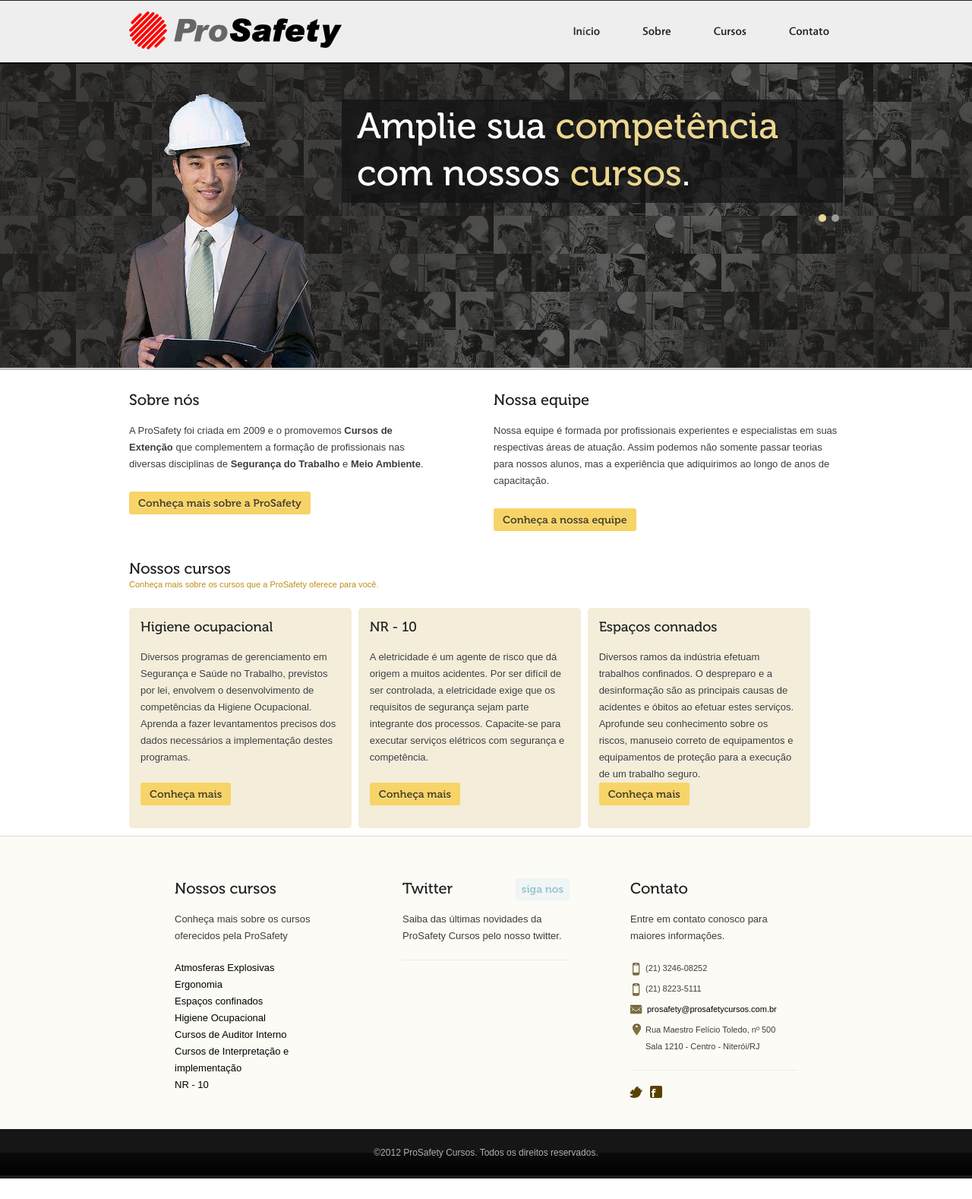
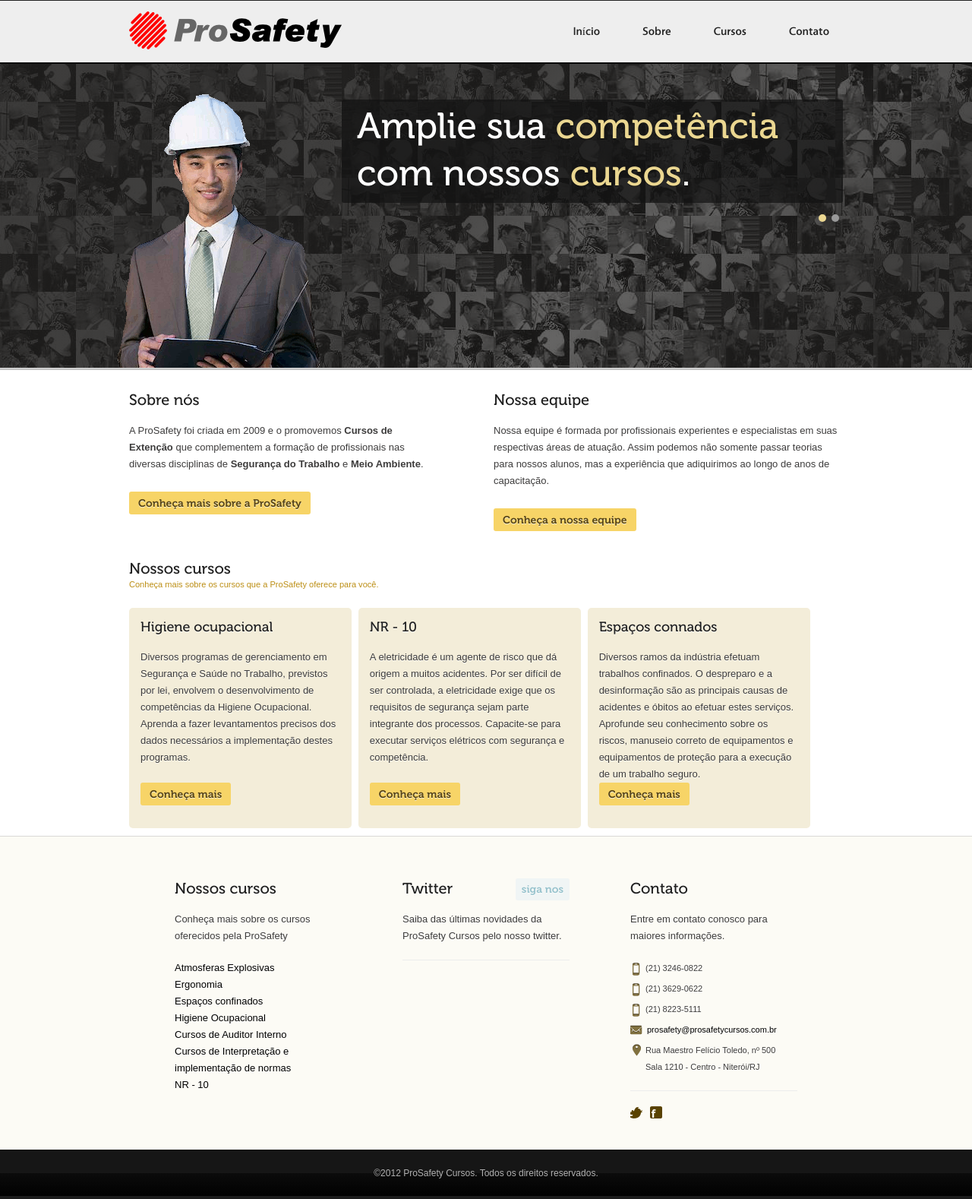
Before and after one commit to prosafetycursos/prosafetycursos.github.com, a Jekyll site: the page built from index.html, in a window 1280 px wide. Shown: the whole page at 76% size. Built offline with Jekyll 4.4.1, drawn with Linux system fonts in a browser that asks for light colours; the list of posts is cut into pages by our own code; before the commit the page ends 1551 px from its top, so only the background shows below that.

Commit message:
Melhorando footer

```diff
--- a/_layouts/default.html
+++ b/_layouts/default.html
@@ -48,7 +48,7 @@
                   <li><a href="/cursos/atmosferas-explosivas.html">Atmosferas Explosivas</a></li>
                   <li><a href="/cursos/#auditor-interno">Auditor Interno</a></li>
                   <li class='ident'><a href="/cursos/auditor-interno/iso-9001-2008.html">ISO 9001:2008</a></li>
-                  <li><a href="/cursos/#interpretacao-implementacao">Interpretação e implementação</a></li>
+                  <li><a href="/cursos/#interpretacao-implementacao">Interpretação e implementação de normas</a></li>
                   <li class='ident'><a href="/cursos/interpretacao-implementacao/iso-9001-2008.html">ISO 9001:2008</a></li>
                   <li><a href="/cursos/ergonomia.html">Ergonomia</a></li>
                   <li><a href="/cursos/espacos-confinados.html">Espaços confinados</a></li>
@@ -81,7 +81,7 @@
               <li><a href="/cursos/espacos-confinados.html">Espaços confinados</a></li>
               <li><a href="/cursos/higiene-ocupacional.html">Higiene Ocupacional</a></li>
               <li><a href="/cursos/#auditor-interno">Cursos de Auditor Interno</a></li>
-              <li><a href="/cursos/#interpretacao-implementacao">Cursos de Interpretação e implementação</a></li>
+              <li><a href="/cursos/#interpretacao-implementacao">Cursos de Interpretação e implementação de normas</a></li>
               <li><a href="/cursos/seguranca-em-instalacoes-eletricas-nr-10.html">NR - 10</a></li>
             </ul>
           </div>
@@ -98,7 +98,8 @@
             <h2 class="widget-title">Contato</h2>
             <p>Entre em contato conosco para maiores informações.</p>
             <ul class="contactList">
-              <li class="phone">(21) 3246-08252</li>
+              <li class="phone">(21) 3246-0822</li>
+              <li class="phone">(21) 3629-0622</li>
               <li class="phone">(21) 8223-5111</li>
               <li class="email"><a href="mailto:prosafety@prosafetycursos.com.br">prosafety@prosafetycursos.com.br</a></li>
               <li class="address">Rua Maestro Felício Toledo, nº 500<br/>Sala 1210 - Centro - Niterói/RJ</li>
--- a/css/styles.css
+++ b/css/styles.css
@@ -2335,6 +2335,12 @@ input:focus {
 .socialList .vimeo:hover, .vimeo a:hover {
 	background-position:-32px -306px;
 }
+.socialList .tumblr, .tumblr a {
+	background-position:-48px -290px;
+}
+.socialList .tumblr:hover, .tumblr a:hover {
+	background-position:-48px -306px;
+}
 .socialList .stumbleupon, .stumbleupon a {
 	background-position:0 -356px;
 }
```
Also changed, not shown: other parts of _layouts/default.html (+2 -1 lines).
